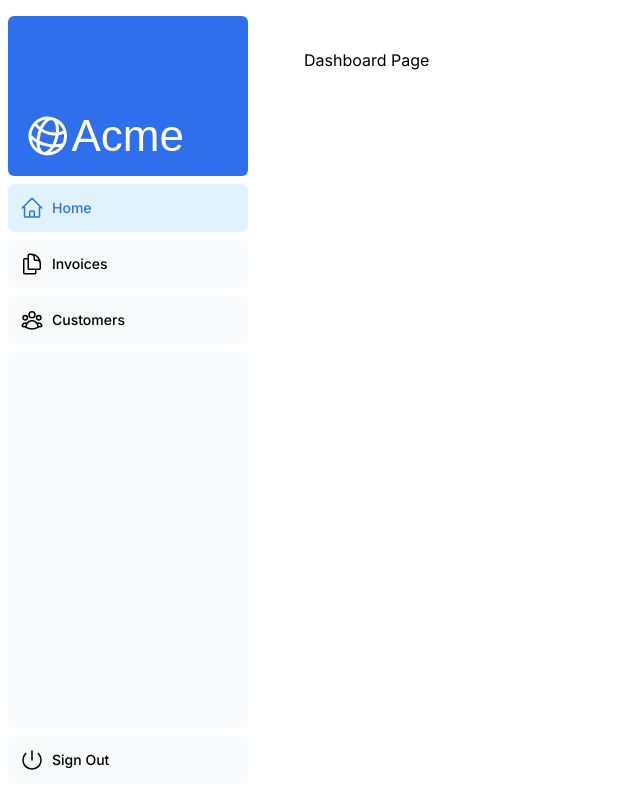
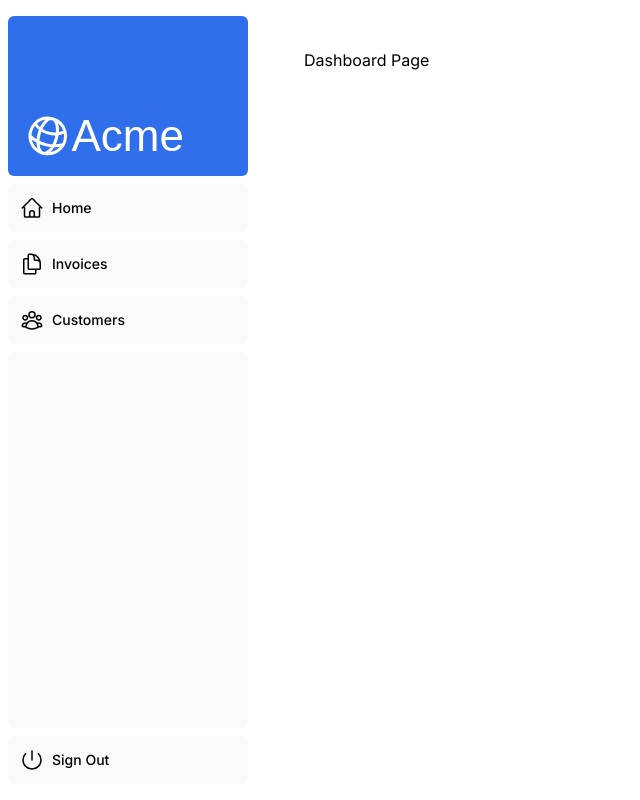
Before and after one commit to DevonWieczorek/nextjs-dashboard, a Next.js app: page /dashboard in a window 1280 px wide. Shown: the whole page, without its empty margins (0-640 px from the left). Built offline with nearby package versions, Linux system fonts and the light colour scheme; a web font is replaced by a local one.

Commit message:
Revert "chapter 6"
This reverts commit 22a77acf32a021baa6d0ee69859773659e97fa80.

```diff
--- a/app/ui/dashboard/nav-links.tsx
+++ b/app/ui/dashboard/nav-links.tsx
@@ -1,13 +1,8 @@
-'use client';
-
 import {
   UserGroupIcon,
   HomeIcon,
   DocumentDuplicateIcon,
 } from '@heroicons/react/24/outline';
-import Link from 'next/link';
-import { usePathname } from 'next/navigation';
-import clsx from 'clsx';
 
 // Map of links to display in the side navigation.
 // Depending on the size of the application, this would be stored in a database.
@@ -22,25 +17,19 @@
 ];
 
 export default function NavLinks() {
-  const pathname = usePathname();
   return (
     <>
       {links.map((link) => {
         const LinkIcon = link.icon;
         return (
-          <Link
+          <a
             key={link.name}
             href={link.href}
-            className={clsx(
-              'flex h-[48px] grow items-center justify-center gap-2 rounded-md bg-gray-50 p-3 text-sm font-medium hover:bg-sky-100 hover:text-blue-600 md:flex-none md:justify-start md:p-2 md:px-3',
-              {
-                'bg-sky-100 text-blue-600': pathname === link.href,
-              },
-            )}
+            className="flex h-[48px] grow items-center justify-center gap-2 rounded-md bg-gray-50 p-3 text-sm font-medium hover:bg-sky-100 hover:text-blue-600 md:flex-none md:justify-start md:p-2 md:px-3"
           >
             <LinkIcon className="w-6" />
             <p className="hidden md:block">{link.name}</p>
-          </Link>
+          </a>
         );
       })}
     </>
```
